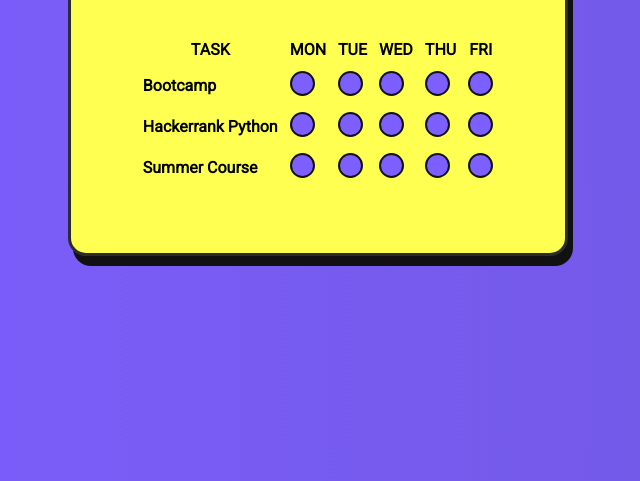
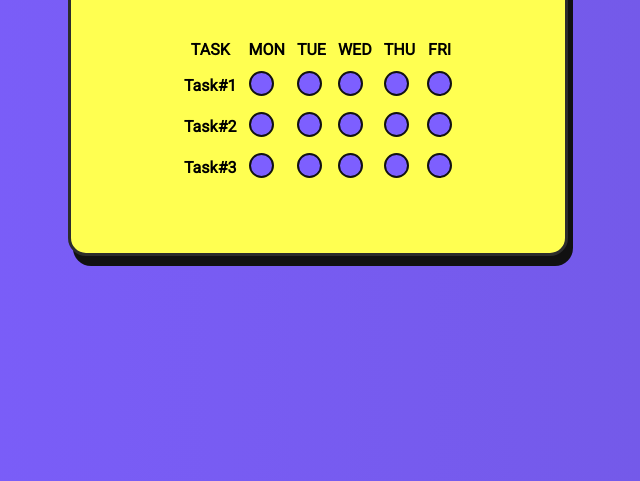
Before and after one commit to rhemaMarneni/Weekly-Habit-Tracker, a plain HTML site: page index.html in a window 1280 px wide. Shown: the part 319-800 px from the top of the page, without its empty margins (322-962 px from the left). Drawn offline with Linux system fonts and the light colour scheme.

Commit message:
Update index.html

```diff
--- a/index.html
+++ b/index.html
@@ -26,7 +26,7 @@
 					<th>FRI</th>
 				</tr>
 				<tr>
-					<th style="text-align: left">Bootcamp</th>
+					<th style="text-align: left">Task#1</th>
 					<td><div class="circle"></div></td>
 					<td><div class="circle"></div></td>
 					<td><div class="circle"></div></td>
@@ -34,7 +34,7 @@
 					<td><div class="circle"></div></td>
 				</tr>
 				<tr>
-					<th style="text-align: left">Hackerrank Python</th>
+					<th style="text-align: left">Task#2</th>
 					<td><div class="circle"></div></td>
 					<td><div class="circle"></div></td>
 					<td><div class="circle"></div></td>
@@ -42,7 +42,7 @@
 					<td><div class="circle"></div></td>
 				</tr>
 				<tr>
-					<th style="text-align: left">Summer Course</th>
+					<th style="text-align: left">Task#3</th>
 					<td><div class="circle"></div></td>
 					<td><div class="circle"></div></td>
 					<td><div class="circle"></div></td>
```
